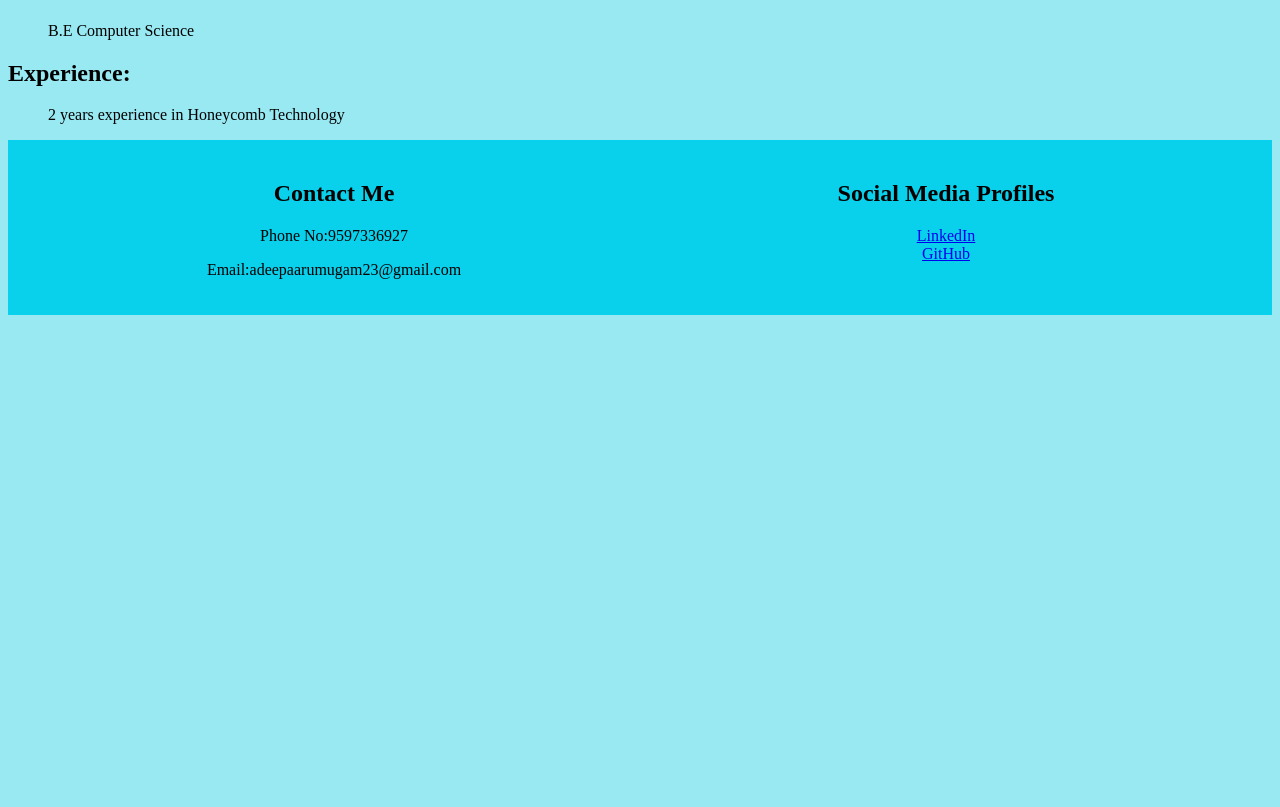
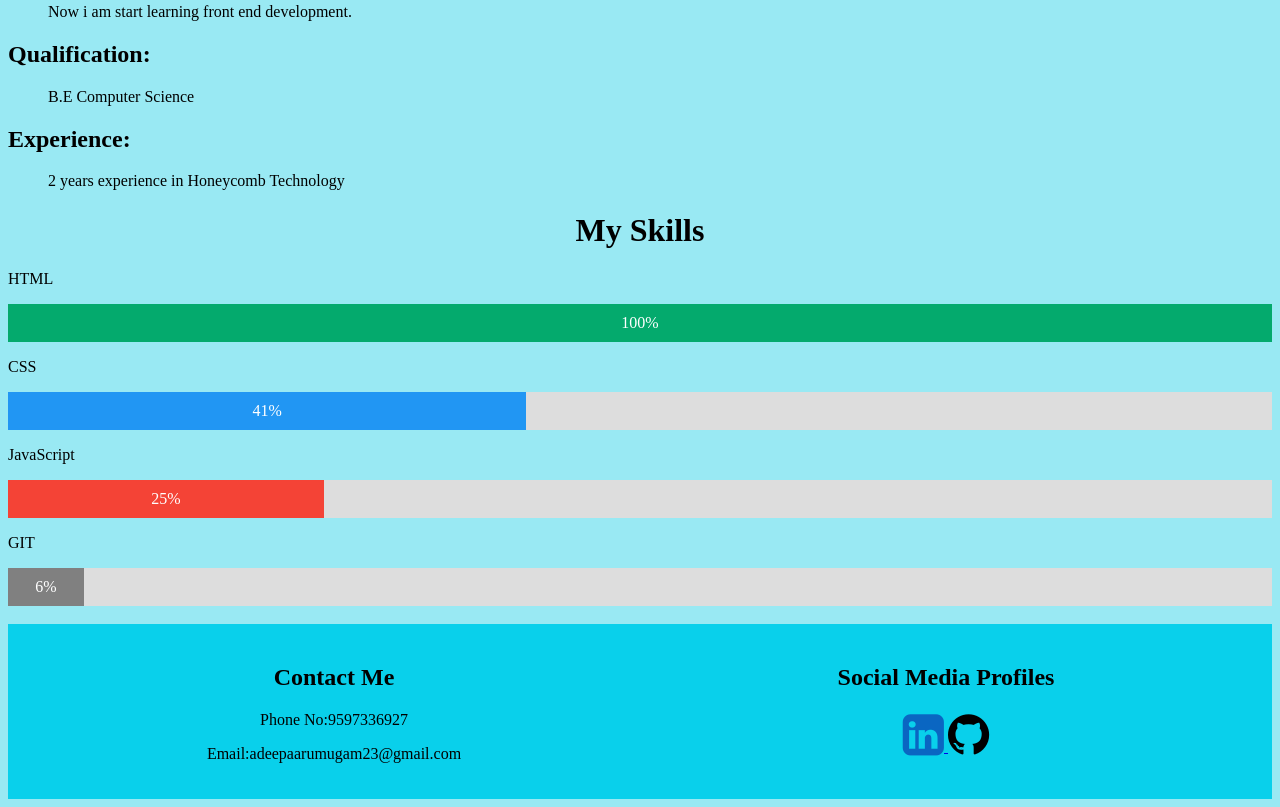
Before and after one commit to deepakavi/deepa.github.io, a plain HTML site: page aboutme.html in a window 1280 px wide. Shown: the part 370-1177 px from the top of the page. Before the commit the page ends 800 px from the top, so only its background shows below. Drawn offline with Linux system fonts and the light colour scheme.

Commit message:
changes in all files

```diff
--- a/aboutme.html
+++ b/aboutme.html
@@ -4,7 +4,17 @@
 	<title>Deepaprofile</title>
     <link rel="stylesheet" href="styles.css">
     <link rel="icon" type="image/x-icon" href="image/favicon.ico">
+    <link rel="stylesheet" href="https://cdnjs.cloudflare.com/ajax/libs/font-awesome/4.7.0/css/font-awesome.min.css">
+    <link rel="stylesheet" href="https://cdnjs.cloudflare.com/ajax/libs/font-awesome/4.7.0/css/font-awesome.min.css">
 </head>
+
+<div class="topnav">
+    <a href="index.html">Home</a>
+    <a href="aboutme.html">About Me</a>
+    <a href="Project.html">Project</a>
+    <a href="contactme.html">Contact Me</a>
+  </div>
+  <br/>
 
 <body style="background-color:rgb(153, 233, 243);">
 
@@ -21,6 +31,28 @@ I have also collaborated closely with development teams to effectively communica
 <p><blockquote>B.E Computer Science</blockquote></p>
 <h2>Experience:</h2>
 <p><blockquote>2 years experience in Honeycomb Technology</blockquote></p>
+<h1>My Skills</h1>
+
+<p>HTML</p>
+<div class="container1">
+  <div class="skills html">100%</div>
+</div>
+
+<p>CSS</p>
+<div class="container1">
+  <div class="skills css">41%</div>
+</div>
+
+<p>JavaScript</p>
+<div class="container1">
+  <div class="skills js">25%</div>
+</div>
+<p>GIT</p>
+<div class="container1">
+  <div class="skills git">6%</div>
+</div>
+<br/>
+
 <footer>
     <div class="contact">
         <h2>Contact Me</h2>
@@ -29,8 +61,12 @@ I have also collaborated closely with development teams to effectively communica
     </div>
     <div class="social-links">
         <h2>Social Media Profiles</h2>
-        <a href="https://www.linkedin.com/in/deepa-arumugam-306809267" target="_blank">LinkedIn</a><br/>
-        <a href="https://deepakavi.github.io/" target="_blank">GitHub</a>
+        <a href="https://www.linkedin.com/in/deepa-arumugam-306809267" target="_blank">
+            <i class="fa fa-linkedin-square" style="font-size:48px;color: #0a66c2"></i>
+        </a>
+        <a href="https://github.com/deepakavi" target="_blank">
+            <i class="fa fa-github" style="font-size:48px;color:black"></i>
+            </a>
     </div>
 </footer>
 </body>
--- a/styles.css
+++ b/styles.css
@@ -76,3 +76,20 @@ footer {
     flex: 1;
     text-align: center;
 }
+
+.container1 {
+    width: 100%;
+    background-color: #ddd;
+  }
+
+  .skills {
+    text-align: center;
+    padding-top: 10px;
+    padding-bottom: 10px;
+    color: white;
+  }
+
+  .html {width: 100%; background-color: #04AA6D;}
+  .css {width: 41%; background-color: #2196F3;}
+  .js {width: 25%; background-color: #f44336;}
+  .git {width: 6%; background-color: #808080;}
```
Also changed, not shown: Project.html (+14 -2 lines), contactme.html (+14 -2 lines), index.html (+14 -2 lines).
